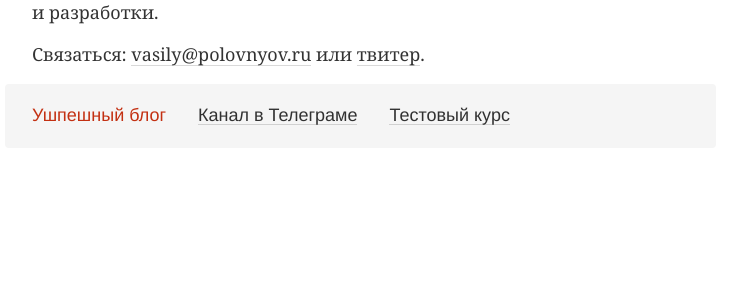
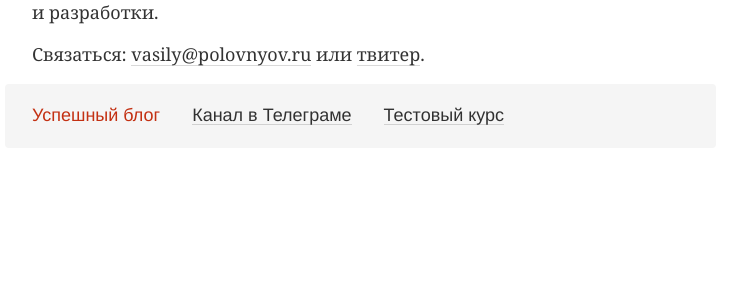
Before and after one commit to vast/vast.github.io, a Jekyll site: the page built from index.html, in a window 1280 px wide and 900 px high. Shown: the part 215-512 px from the top of the window, without its empty margins (248-990 px from the left). Built offline with Jekyll 4.4.1, drawn with Linux system fonts in a browser that asks for light colours; some of the changed text lies outside the part shown.

Commit message:
rename blog

```diff
--- a/_config.yml
+++ b/_config.yml
@@ -4,7 +4,7 @@ permalink: /posts/:title.html
 kramdown:
   input: GFM
 
-title: 'Ушпешный блог'
+title: 'Успешный блог'
 description: 'О программировании, технологиях и жизни'
 url: 'http://vasily.polovnyov.ru'
 popular_posts: []
--- a/index.html
+++ b/index.html
@@ -65,7 +65,7 @@
           или <a href="http://twitter.com/vazilla">твитер</a>.
         </p>
         <p class="my_presence" style="font-family: Helvetica Neue;">
-          <span class="my_presence-link is__active">Ушпешный блог</span>
+          <span class="my_presence-link is__active">Успешный блог</span>
           <a href="https://t.me/polovnyov_journal" class="my_presence-link">Канал в Телеграме</a>
           <a href="/tests/" class="my_presence-link">Тестовый курс</a>
         </p>
@@ -112,7 +112,7 @@
     </div>
 
     <footer class="old_posts">
-      <h1 class="old_posts-title">Ушпешный архив</h1>
+      <h1 class="old_posts-title">Успешный архив</h1>
       <ul class="old_posts-list">
         {% for post in site.posts offset:20 %}
           <li class="{{ post.classes }}">
```
